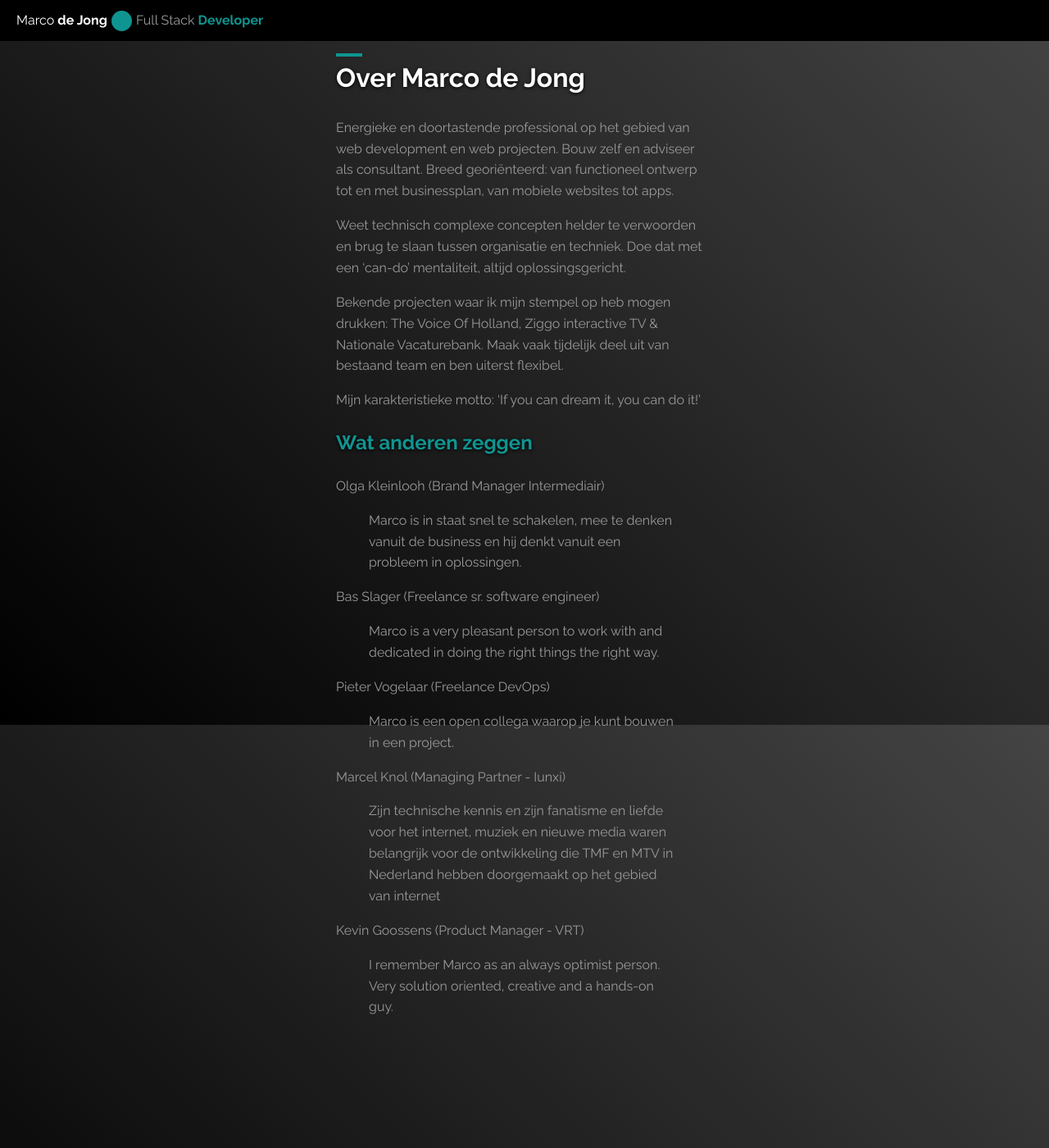
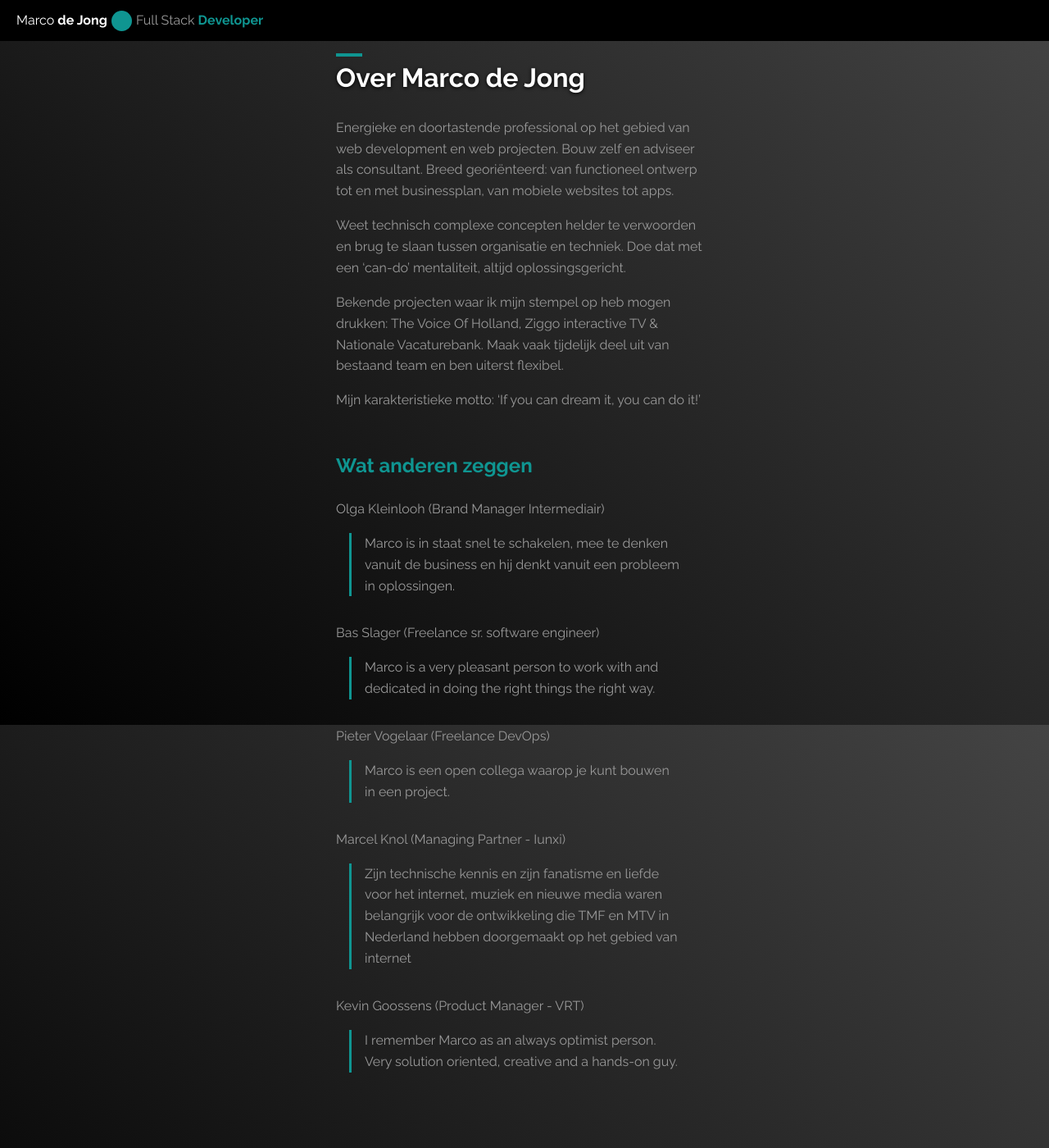
Before and after one commit to MarcoDeJong/marcodejong.github.io, a Jekyll site: the page built from over-marco-de-jong.md, in a window 1280 px wide and 1400 px high, scrolled down 16 px. Shown: the whole window at 82% size. Built offline with Jekyll 4.4.1, drawn with Linux system fonts in a browser that asks for light colours.

Commit message:
fix(page): add blockquoute style

```diff
--- a/_sass/_global.scss
+++ b/_sass/_global.scss
@@ -57,7 +57,13 @@ body {
   -moz-osx-font-smoothing: grayscale;
   -moz-font-feature-settings: "liga" on;
 }
-
+blockquote {
+  margin-top: 1rem;
+  margin-bottom: 2rem;
+  margin-left: 1rem;
+  padding-left: 1rem;
+  border-left: 3px solid #0f9591;
+}
 .ui__center {
   text-align: center;
 }
--- a/_sass/_landing.scss
+++ b/_sass/_landing.scss
@@ -18,7 +18,6 @@
   font-family: $sans;
   font-weight: 400;
   line-height:0.7em;
-  text-shadow: 0 1px 4px #000;
   @media all and (min-width: 480px) {
     font-size: $txt-xl;
   }
@@ -28,6 +27,7 @@
 }
 .landing__title {
   color: $white;
+  text-shadow: 0 1px 4px #000;
 }
 .landing__subtitle {
   color:$dusty-gray;
--- a/_sass/_page.scss
+++ b/_sass/_page.scss
@@ -25,7 +25,7 @@
 }
 .page__content h2 {
   color:$blue-chill;
-  text-shadow: 0 1px 4px #000;
+  margin-top:2em;
 }
 .page_content a {
   text-decoration:underline;
```
